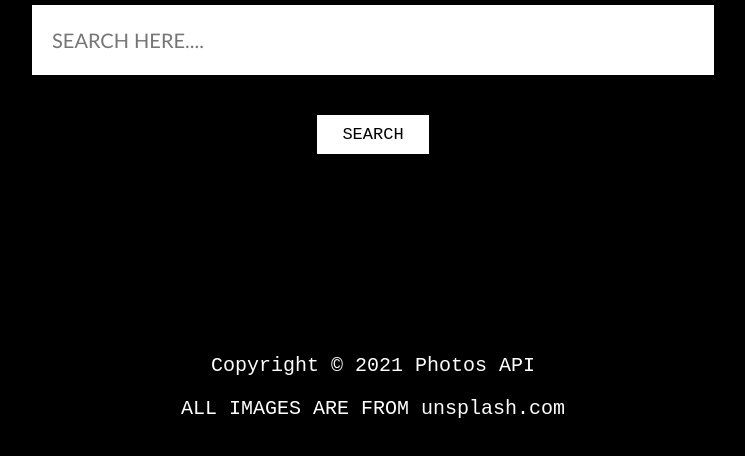
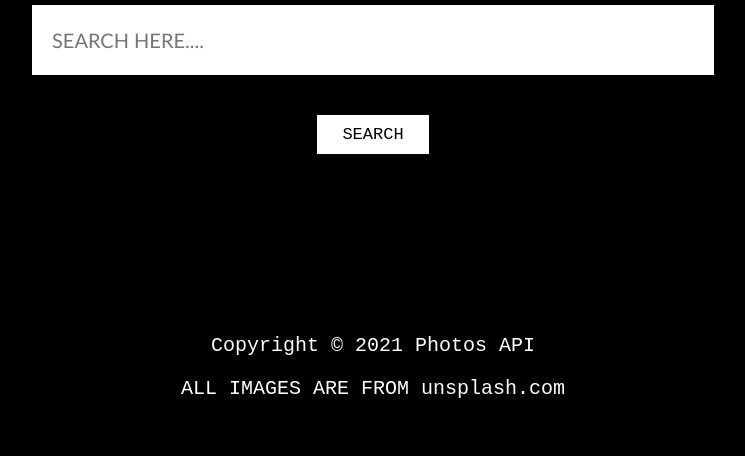
Before and after one commit to Roushan-2104/IMAGE-ENGINE, a plain HTML site: page index.html in a window 1280 px wide. Shown: the part 94-550 px from the top of the page, without its empty margins (267-1012 px from the left). Drawn offline with Linux system fonts and the light colour scheme.

Commit message:
Update style.css

```diff
--- a/style.css
+++ b/style.css
@@ -107,7 +107,8 @@ a {
   color: white;
 }
 footer {
-  margin-top: 100px;
+  margin-top: 80px;
+  margin-bottom: 50px;
 }
 footer p {
   font-size: 20px;
@@ -122,7 +123,7 @@ footer p {
     max-width: 100%;
   }
   .download {
-    display: none;
+    visibility: hidden;
   }
   .image {
     margin-left: auto;
```
